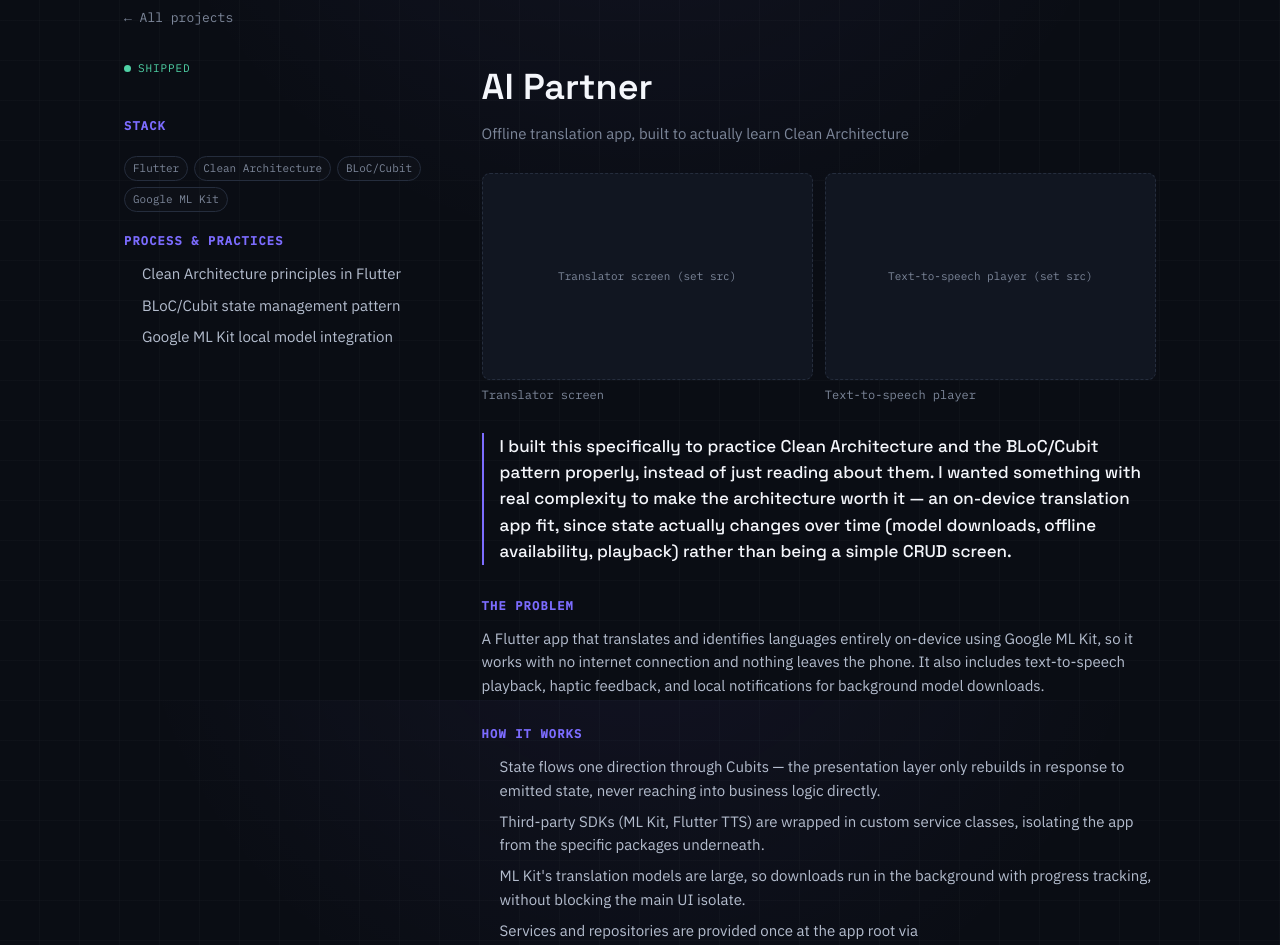
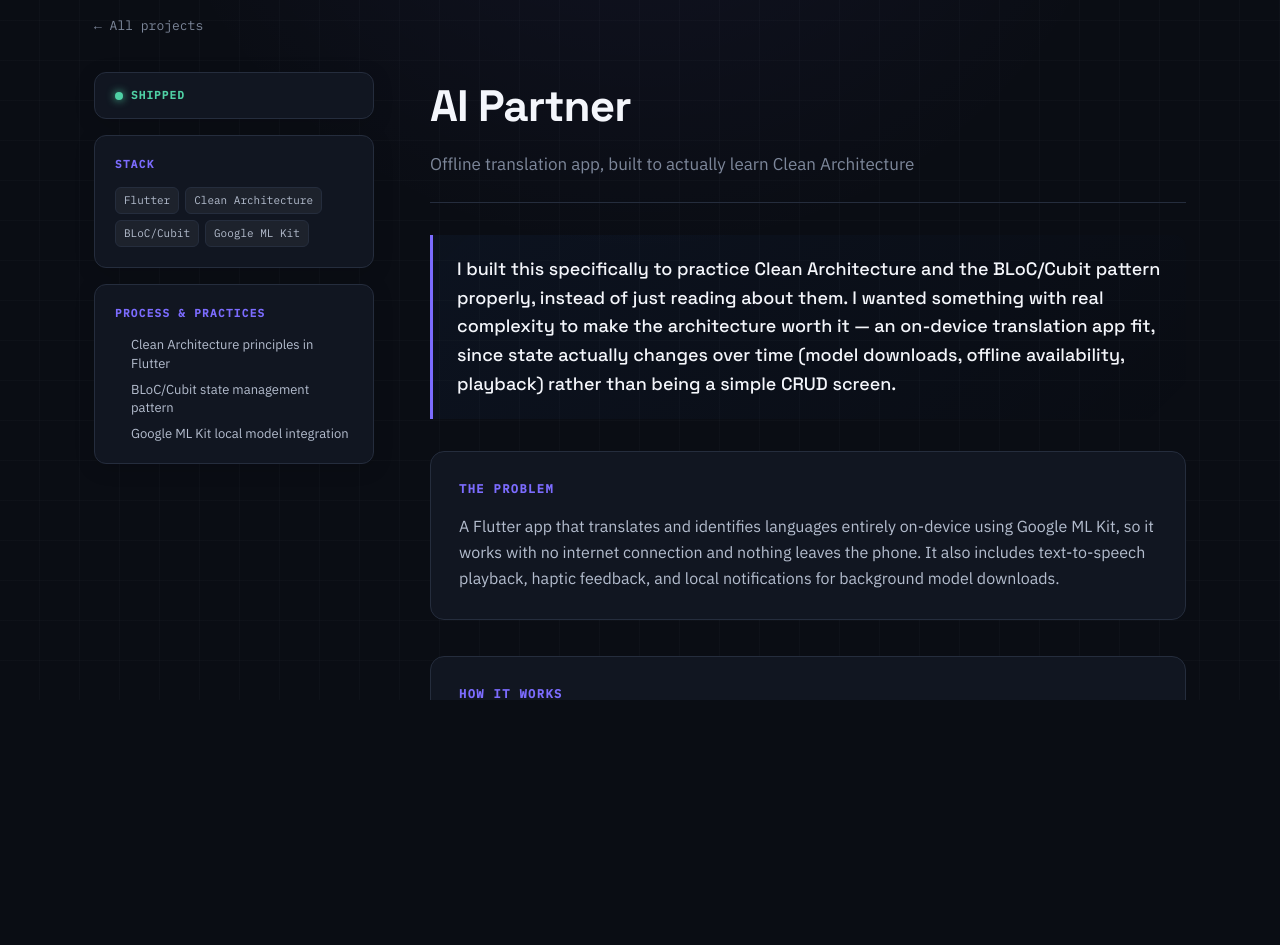
Before and after one commit to jecem-ben-slama/portfoliov2, an Angular app: page /projects/ai-partner in a window 1280 px wide. Shown: the part 100-1045 px from the top of the page. After the commit the page ends 800 px from the top, so only its background shows below. Built offline with nearby package versions, Linux system fonts and the light colour scheme.

Commit message:
update project-details UI

```diff
--- a/src/app/core/i18n/en.ts
+++ b/src/app/core/i18n/en.ts
@@ -36,13 +36,13 @@ export const en = {
     viewProject: 'View project',
     viewCode: 'View code',
     readMore: 'Read the breakdown',
-    // Add these project detail labels:
     allProjects: 'All projects',
     liveDemo: 'Live demo',
-    downloadApk: "Download APK",
-  launchDemo: "Launch Emulator",
-  closeDemo: "Close Emulator",
+    downloadApk: 'Download APK',
+    launchDemo: 'Launch Emulator',
+    closeDemo: 'Close Emulator',
     github: 'GitHub',
+    access: 'Access',
     stack: 'Stack',
     problem: 'The problem',
     howItWorks: 'How it works',
--- a/src/app/core/i18n/fr.ts
+++ b/src/app/core/i18n/fr.ts
@@ -36,13 +36,13 @@ export const fr = {
     setImage: 'image : définir project.image',
     viewCode: 'Voir le code',
     readMore: 'Lire l’analyse détaillée',
-    // Add these project detail labels:
     allProjects: 'Tous les projets',
     liveDemo: 'Démo en direct',
     downloadApk: "Télécharger l'APK",
-  launchDemo: "Lancer l'émulateur",
-  closeDemo: "Fermer l'émulateur",
+    launchDemo: "Lancer l'émulateur",
+    closeDemo: "Fermer l'émulateur",
     github: 'GitHub',
+    access: 'Accès',
     stack: 'Technologies',
     problem: 'Le problème',
     howItWorks: 'Fonctionnement',
--- a/src/app/features/projects/project-detail/project-detail.component.html
+++ b/src/app/features/projects/project-detail/project-detail.component.html
@@ -3,103 +3,135 @@
     <a routerLink="/" fragment="projects" class="back-link">&larr; {{ i18n.t('projects.allProjects') }}</a>
 
     <div class="split">
-      <!-- 30% sticky sidebar -->
       <aside class="sidebar">
+        <div class="sidebar-card status-card">
           <span class="status" [class.active]="project.status === 'shipped'"
             [class.progress]="project.status === 'in-progress'" [class.draft]="project.status === 'draft'">
             <span class="status-dot"></span>{{ project.status }}
           </span>
-
-        <div class="links">
-          <!-- Standard Live Demo Link (Fallback) -->
-          <a *ngIf="project.demoUrl" [href]="project.demoUrl" target="_blank" rel="noopener" class="btn primary">
-            {{ i18n.t('projects.liveDemo') }}
-          </a>
-
-          <!-- Direct APK/Release Download Link -->
-          <a *ngIf="project.releaseUrl" [href]="project.releaseUrl" target="_blank" rel="noopener" class="btn primary">
-            {{ i18n.t('projects.downloadApk') }}
-          </a>
-
-          <!-- Interactive Appetize Iframe Toggle Button -->
-          <button *ngIf="project.appetizeUrl" (click)="toggleDemo()" class="btn secondary">
-            {{ isDemoActive ? i18n.t('projects.closeDemo') : i18n.t('projects.launchDemo') }}
-          </button>
-
-          <!-- GitHub Repo Link -->
-          <a *ngIf="project.githubUrl" [href]="project.githubUrl" target="_blank" rel="noopener" class="btn">
-            {{ i18n.t('projects.github') }}
-          </a>
         </div>
 
+        <div class="sidebar-card stack-card" *ngIf="project.tags.length">
           <h3 class="side-heading">{{ i18n.t('projects.stack') }}</h3>
           <div class="tags">
             <span class="tag" *ngFor="let t of project.tags">{{ t }}</span>
           </div>
+        </div>
 
-        <!-- Process & practices -->
-        <section class="block sidebar-block" *ngIf="getLocalizedArray(project.learned).length > 0">
+        <div class="sidebar-card links-card"
+          *ngIf="project.demoUrl || project.releaseUrl || project.appetizeUrl || project.githubUrl">
+          <h3 class="side-heading">{{ i18n.t('projects.access') }}</h3>
+          <div class="links">
+            <a *ngIf="project.demoUrl" [href]="project.demoUrl" target="_blank" rel="noopener" class="btn primary">
+              {{ i18n.t('projects.liveDemo') }} &nearr;
+            </a>
+            <a *ngIf="project.releaseUrl" [href]="project.releaseUrl" target="_blank" rel="noopener"
+              class="btn primary">
+              {{ i18n.t('projects.downloadApk') }} &darr;
+            </a>
+            <button *ngIf="project.appetizeUrl" (click)="toggleDemo()" class="btn secondary">
+              {{ isDemoActive ? i18n.t('projects.closeDemo') : i18n.t('projects.launchDemo') }}
+            </button>
+            <a *ngIf="project.githubUrl" [href]="project.githubUrl" target="_blank" rel="noopener" class="btn">
+              {{ i18n.t('projects.github') }} &nearr;
+            </a>
+          </div>
+        </div>
+
+        <!-- Desktop-only: Process & Practices in Sidebar -->
+        <div class="sidebar-card practices-card desktop-practices"
+          *ngIf="getLocalizedArray(project.learned).length > 0">
           <h3 class="side-heading">{{ i18n.t('projects.processPractices') }}</h3>
           <ul class="sidebar-list">
             <li *ngFor="let l of getLocalizedArray(project.learned)">{{ l }}</li>
           </ul>
-        </section>
+        </div>
       </aside>
 
-      <!-- 70% main content -->
       <main class="main">
+        <header class="main-header">
           <h1>{{ project.name }}</h1>
           <p class="tagline">{{ getLocalized(project.tagline) }}</p>
+        </header>
 
-        <!-- Interactive Emulator Section (Lazy-loaded) -->
+        <div class="hook-card" *ngIf="project.hook">
+          <p class="hook">{{ getLocalized(project.hook) }}</p>
+        </div>
+
         <div class="emulator-wrapper" *ngIf="project.appetizeUrl && isDemoActive">
-          <iframe [src]="getSanitizerUrl(project.appetizeUrl)" width="375" height="800" frameborder="0" scrolling="no">
+          <div class="emulator-container">
+            <iframe [src]="getSanitizerUrl(project.appetizeUrl)" width="375" height="800" frameborder="0"
+              scrolling="no">
             </iframe>
           </div>
-
-        <div class="gallery" *ngIf="project.screenshots?.length">
-          <figure *ngFor="let s of project.screenshots">
-            <img *ngIf="s.src; else shotPlaceholder" [src]="s.src" [alt]="getLocalized(s.caption)" />
-            <ng-template #shotPlaceholder>
-              <div class="img-placeholder">{{ getLocalized(s.caption) }} (set src)</div>
-            </ng-template>
-            <figcaption>{{ getLocalized(s.caption) }}</figcaption>
-          </figure>
         </div>
 
-        <p class="hook">{{ getLocalized(project.hook) }}</p>
-
-        <section class="block">
+        <div class="content-sections">
+          <section class="block" *ngIf="project.problem">
             <h3>{{ i18n.t('projects.problem') }}</h3>
             <p>{{ getLocalized(project.problem) }}</p>
           </section>
 
-        <section class="block">
+          <section class="block" *ngIf="getLocalizedArray(project.how).length > 0">
             <h3>{{ i18n.t('projects.howItWorks') }}</h3>
-          <ul>
-            <li *ngFor="let step of getLocalizedArray(project.how)">{{ step }}</li>
+            <ul class="styled-list">
+              <li *ngFor="let step of getLocalizedArray(project.how)"><span>{{ step }}</span></li>
             </ul>
           </section>
 
-        <section class="block">
+          <section class="block" *ngIf="project.proud.length">
             <h3>{{ i18n.t('projects.proudOf') }}</h3>
-          <ul>
+            <ul class="proud-list">
               <li *ngFor="let p of project.proud">
-              <b>{{ getLocalized(p.title) }}</b> {{ getLocalized(p.detail) }}
+                <div class="proud-title"><b>{{ getLocalized(p.title) }}</b></div>
+                <div class="proud-detail">{{ getLocalized(p.detail) }}</div>
               </li>
             </ul>
           </section>
 
           <section class="block" *ngIf="getLocalizedArray(project.tradeoffs).length > 0">
             <h3>{{ i18n.t('projects.tradeoffs') }}</h3>
-          <ul>
-            <li *ngFor="let t of getLocalizedArray(project.tradeoffs)">{{ t }}</li>
+            <ul class="styled-list tradeoffs-list">
+              <li *ngFor="let t of getLocalizedArray(project.tradeoffs)"><span>{{ t }}</span></li>
             </ul>
+          </section>
+        </div>
+
+        <!-- Mobile-only: Process & Practices at the bottom just before screenshots -->
+        <div class="sidebar-card practices-card mobile-practices" *ngIf="getLocalizedArray(project.learned).length > 0">
+          <h3 class="side-heading">{{ i18n.t('projects.processPractices') }}</h3>
+          <ul class="sidebar-list">
+            <li *ngFor="let l of getLocalizedArray(project.learned)">{{ l }}</li>
+          </ul>
+        </div>
+
+        <section class="gallery-section" *ngIf="project.screenshots?.length">
+          <h3 class="gallery-heading">{{ i18n.t('projects.screenshots') }}</h3>
+          <div class="gallery">
+            <figure *ngFor="let s of project.screenshots">
+              <div class="img-container" (click)="s.src && openLightbox(s.src, getLocalized(s.caption))">
+                <img *ngIf="s.src; else shotPlaceholder" [src]="s.src" [alt]="getLocalized(s.caption)" />
+                <ng-template #shotPlaceholder>
+                  <div class="img-placeholder">{{ getLocalized(s.caption) }} (set src)</div>
+                </ng-template>
+              </div>
+              <figcaption>{{ getLocalized(s.caption) }}</figcaption>
+            </figure>
+          </div>
         </section>
       </main>
     </div>
   </div>
 </ng-container>
+
+<!-- Lightbox overlay -->
+<div class="lightbox" *ngIf="lightboxImage" (click)="closeLightbox()">
+  <button class="lightbox-close" (click)="closeLightbox(); $event.stopPropagation()">&times;</button>
+  <figure>
+    <img [src]="lightboxImage" [alt]="lightboxCaption" (click)="$event.stopPropagation()" />
+    <figcaption *ngIf="lightboxCaption">{{ lightboxCaption }}</figcaption>
+  </figure>
+</div>
 
 <ng-template #notFound>
   <div class="not-found">
--- a/src/app/features/projects/project-detail/project-detail.component.scss
+++ b/src/app/features/projects/project-detail/project-detail.component.scss
@@ -1,75 +1,134 @@
 .detail-page {
-  max-width: 1080px;
+  max-width: 1140px;
   margin: 0 auto;
-  padding: 40px 24px 96px;
+  padding: 48px 24px 120px;
 }
 
 .back-link {
-  display: inline-block;
+  display: inline-flex;
+  align-items: center;
+  gap: 8px;
   font-family: 'IBM Plex Mono', monospace;
   font-size: 13px;
   color: var(--muted);
   text-decoration: none;
-  margin-bottom: 32px;
+  margin-bottom: 36px;
+  transition: color 0.2s ease, transform 0.2s ease;
 }
 .back-link:hover {
   color: var(--signal);
+  transform: translateX(-4px);
 }
+
+/* ---------- Split layout ---------- */
 
 .split {
   display: grid;
-  grid-template-columns: 30% 1fr;
-  gap: 48px;
+  grid-template-columns: 280px 1fr;
+  column-gap: 56px;
   align-items: start;
 }
 
 .sidebar {
-  position: sticky;
-  top: 88px;
   display: flex;
   flex-direction: column;
-  gap: 20px;
+  gap: 16px;
+}
+
+.main {
+  display: flex;
+  flex-direction: column;
+  gap: 32px;
+}
+
+/* ---------- Sidebar cards ---------- */
+
+.sidebar-card {
+  background: var(--ink-raised, rgba(255, 255, 255, 0.02));
+  border: 1px solid var(--line, rgba(255, 255, 255, 0.08));
+  border-radius: 12px;
+  padding: 20px;
+  box-shadow: 0 4px 20px rgba(0, 0, 0, 0.15);
+}
+
+.status-card {
+  padding: 14px 20px;
+  display: flex;
+  align-items: center;
 }
 
 .status {
   display: inline-flex;
   align-items: center;
-  gap: 7px;
+  gap: 8px;
   font-family: 'IBM Plex Mono', monospace;
   font-size: 11px;
-  letter-spacing: 0.08em;
+  letter-spacing: 0.1em;
   text-transform: uppercase;
-  width: fit-content;
+  font-weight: 600;
 }
 .status-dot {
-  width: 7px;
-  height: 7px;
+  width: 8px;
+  height: 8px;
   border-radius: 50%;
   background: currentColor;
+  box-shadow: 0 0 8px currentColor;
 }
-.status.active {
-  color: var(--state);
-}
-.status.progress {
-  color: var(--signal);
-}
-.status.draft {
-  color: var(--muted);
-}
+.status.active { color: var(--state, #10B981); }
+.status.progress { color: var(--signal, #3B82F6); }
+.status.draft { color: var(--muted, #6B7280); }
 
 .links {
   display: flex;
+  flex-direction: column;
   gap: 10px;
-  flex-wrap: wrap;
+  margin-top: 12px;
+}
+
+.links .btn {
+  display: flex;
+  justify-content: center;
+  align-items: center;
+  width: 100%;
+  text-align: center;
+  padding: 10px 16px;
+  border-radius: 8px;
+  font-size: 13px;
+  font-family: 'IBM Plex Mono', monospace;
+  text-decoration: none;
+  font-weight: 500;
+  transition: background 0.2s, transform 0.1s, border-color 0.2s;
+  box-sizing: border-box;
+}
+
+.links .btn.primary {
+  background: var(--signal);
+  color: var(--ink, #000);
+  border: 1px solid transparent;
+}
+.links .btn.primary:hover {
+  filter: brightness(1.1);
+}
+
+.links .btn.secondary,
+.links .btn:not(.primary) {
+  background: transparent;
+  border: 1px solid var(--line);
+  color: var(--paper, #fff);
+}
+.links .btn.secondary:hover,
+.links .btn:not(.primary):hover {
+  border-color: var(--signal);
+  color: var(--signal);
 }
 
 .side-heading {
   font-family: 'IBM Plex Mono', monospace;
-  font-size: 12px;
-  letter-spacing: 0.1em;
+  font-size: 11px;
+  letter-spacing: 0.12em;
   text-transform: uppercase;
   color: var(--signal);
-  margin: 0;
+  margin: 0 0 14px 0;
 }
 
 .tags {
@@ -78,102 +137,335 @@
   gap: 6px;
 }
 
+.tag {
+  font-family: 'IBM Plex Mono', monospace;
+  font-size: 11px;
+  padding: 4px 8px;
+  background: rgba(255, 255, 255, 0.05);
+  border: 1px solid var(--line);
+  border-radius: 6px;
+  color: var(--paper-dim, #ccc);
+}
+
+.sidebar-list {
+  margin: 0;
+  padding-left: 16px;
+  font-size: 13px;
+  color: var(--paper-dim);
+  display: flex;
+  flex-direction: column;
+  gap: 8px;
+}
+.sidebar-list li {
+  line-height: 1.4;
+}
+
+/* Visibility toggles for desktop vs mobile placement */
+.desktop-practices {
+  display: block;
+}
+.mobile-practices {
+  display: none;
+}
+
+/* ---------- Main content ---------- */
+
+.main-header {
+  border-bottom: 1px solid var(--line);
+  padding-bottom: 24px;
+}
+
 .main h1 {
-  font-size: clamp(26px, 4vw, 36px);
+  font-size: clamp(32px, 4vw, 44px);
+  font-weight: 700;
+  letter-spacing: -0.02em;
+  margin: 0 0 12px 0;
+  color: var(--paper);
+}
+
+.tagline {
+  color: var(--muted);
+  font-size: 17px;
+  line-height: 1.5;
+  margin: 0;
+}
+
+.hook-card {
+  background: linear-gradient(135deg, rgba(59, 130, 246, 0.05), transparent);
+  border-left: 3px solid var(--signal);
+  border-radius: 0 12px 12px 0;
+  padding: 20px 24px;
+}
+.hook {
+  font-family: 'Space Grotesk', sans-serif;
+  font-size: 18px;
+  font-weight: 500;
+  line-height: 1.6;
+  color: var(--paper);
+  margin: 0;
+}
+
+.emulator-wrapper {
+  display: flex;
+  justify-content: center;
+  background: var(--ink-raised);
+  border: 1px solid var(--line);
+  border-radius: 16px;
+  padding: 24px;
+  margin: 8px 0;
+}
+.emulator-container {
+  border-radius: 12px;
+  overflow: hidden;
+  box-shadow: 0 20px 40px rgba(0,0,0,0.4);
+}
+
+.content-sections {
+  display: flex;
+  flex-direction: column;
+  gap: 36px;
+}
+
+.block {
+  background: var(--ink-raised, rgba(255, 255, 255, 0.01));
+  border: 1px solid var(--line, rgba(255, 255, 255, 0.05));
+  border-radius: 14px;
+  padding: 28px;
+}
+
+.block h3 {
+  font-family: 'IBM Plex Mono', monospace;
+  font-size: 12px;
+  letter-spacing: 0.12em;
+  text-transform: uppercase;
+  color: var(--signal);
+  margin: 0 0 16px 0;
+  display: flex;
+  align-items: center;
+  gap: 8px;
+}
+
+.block p {
+  margin: 0;
+  font-size: 16px;
+  line-height: 1.6;
+  color: var(--paper-dim, #d1d5db);
+}
+
+.styled-list {
+  margin: 0;
+  padding-left: 0;
+  list-style: none;
+  display: flex;
+  flex-direction: column;
+  gap: 12px;
+}
+.styled-list li {
+  position: relative;
+  padding-left: 20px;
+  font-size: 15px;
+  line-height: 1.5;
+  color: var(--paper-dim);
+}
+.styled-list li::before {
+  content: "›";
+  position: absolute;
+  left: 0;
+  color: var(--signal);
+  font-weight: bold;
+  font-size: 18px;
+  line-height: 1;
+}
+
+.proud-list {
+  margin: 0;
+  padding: 0;
+  list-style: none;
+  display: flex;
+  flex-direction: column;
+  gap: 16px;
+}
+.proud-list li {
+  background: rgba(255, 255, 255, 0.02);
+  border: 1px solid var(--line);
+  border-radius: 8px;
+  padding: 16px;
+}
+.proud-title {
+  font-size: 15px;
+  color: var(--paper);
   margin-bottom: 6px;
 }
-.tagline {
+.proud-title b {
+  font-weight: 600;
+}
+.proud-detail {
+  font-size: 14px;
   color: var(--muted);
-  font-size: 15px;
-  margin: 0 0 28px;
+  line-height: 1.5;
+}
+
+/* ---------- Gallery ---------- */
+
+.gallery-heading {
+  font-family: 'IBM Plex Mono', monospace;
+  font-size: 12px;
+  letter-spacing: 0.12em;
+  text-transform: uppercase;
+  color: var(--signal);
+  margin: 0 0 16px 0;
 }
 
 .gallery {
   display: grid;
-  grid-template-columns: repeat(auto-fit, minmax(220px, 1fr));
+  grid-template-columns: repeat(auto-fit, minmax(160px, 1fr));
   gap: 12px;
-  margin-bottom: 28px;
+  max-width: 720px;
 }
 .gallery figure {
   margin: 0;
+  display: flex;
+  flex-direction: column;
+}
+
+.img-container {
+  border-radius: 10px;
+  overflow: hidden;
+  border: 1px solid var(--line);
+  background: var(--ink-raised);
+  aspect-ratio: 4 / 3;
+  cursor: zoom-in;
 }
 .gallery img {
   width: 100%;
-  border-radius: 8px;
-  border: 1px solid var(--line);
+  height: 100%;
+  object-fit: cover;
   display: block;
+  transition: transform 0.3s ease;
 }
+.gallery img:hover {
+  transform: scale(1.04);
+}
+
 .gallery figcaption {
-  font-size: 12px;
+  font-size: 11.5px;
   color: var(--muted);
   margin-top: 6px;
   font-family: 'IBM Plex Mono', monospace;
 }
+
 .img-placeholder {
   width: 100%;
-  aspect-ratio: 16 / 10;
-  border-radius: 8px;
+  height: 100%;
   background: var(--ink-raised);
-  border: 1px dashed var(--line);
   display: flex;
   align-items: center;
   justify-content: center;
   text-align: center;
-  padding: 10px;
+  padding: 12px;
   font-family: 'IBM Plex Mono', monospace;
   font-size: 11px;
   color: var(--muted);
 }
 
-.hook {
-  font-family: 'Space Grotesk', sans-serif;
-  font-size: 17px;
-  font-weight: 500;
-  border-left: 2px solid var(--signal);
-  padding-left: 16px;
-  margin: 0 0 32px;
+/* Lightbox overlay */
+.lightbox {
+  position: fixed;
+  inset: 0;
+  background: rgba(0, 0, 0, 0.85);
+  display: flex;
+  flex-direction: column;
+  align-items: center;
+  justify-content: center;
+  gap: 16px;
+  z-index: 1000;
+  padding: 40px 24px;
+  cursor: zoom-out;
+}
+.lightbox img {
+  max-width: min(90vw, 900px);
+  max-height: 80vh;
+  border-radius: 8px;
+  box-shadow: 0 20px 60px rgba(0, 0, 0, 0.5);
+  cursor: default;
+}
+.lightbox figcaption {
+  color: var(--paper-dim, #ddd);
+  font-family: 'IBM Plex Mono', monospace;
+  font-size: 13px;
+  text-align: center;
+}
+.lightbox-close {
+  position: absolute;
+  top: 24px;
+  right: 24px;
+  background: none;
+  border: 1px solid var(--line);
+  color: var(--paper, #fff);
+  width: 36px;
+  height: 36px;
+  border-radius: 50%;
+  font-size: 16px;
+  cursor: pointer;
+  display: flex;
+  align-items: center;
+  justify-content: center;
+}
+.lightbox-close:hover {
+  border-color: var(--signal);
+  color: var(--signal);
 }
 
-.block {
-  margin-bottom: 28px;
-}
-.block h3 {
-  font-family: 'IBM Plex Mono', monospace;
-  font-size: 12px;
-  letter-spacing: 0.1em;
-  text-transform: uppercase;
-  color: var(--signal);
-  margin: 0 0 12px;
-}
-.block p {
-  margin: 0;
-  font-size: 15px;
-  color: var(--paper-dim);
-}
-.block ul {
-  margin: 0;
-  padding-left: 18px;
-  font-size: 15px;
-  color: var(--paper-dim);
-}
-.block li {
-  margin-bottom: 8px;
-}
-.block li b {
-  color: var(--paper);
-  font-weight: 500;
-}
+/* ---------- Not found ---------- */
 
 .not-found {
   text-align: center;
-  padding: 96px 24px;
+  padding: 120px 24px;
+  display: flex;
+  flex-direction: column;
+  align-items: center;
+  gap: 20px;
+}
+.not-found p {
+  font-size: 18px;
+  color: var(--muted);
+}
+.not-found .btn {
+  padding: 10px 20px;
+  background: var(--ink-raised);
+  border: 1px solid var(--line);
+  color: var(--paper);
+  border-radius: 8px;
+  text-decoration: none;
+  font-family: 'IBM Plex Mono', monospace;
 }
 
-@media (max-width: 800px) {
+/* ---------- Mobile View ---------- */
+
+@media (max-width: 900px) {
   .split {
-    grid-template-columns: 1fr;
+    display: flex;
+    flex-direction: column;
+    row-gap: 24px;
   }
-  .sidebar {
-    position: static;
+
+  /* Swap visibility so process sits at bottom right before screenshots */
+  .desktop-practices {
+    display: none;
+  }
+  .mobile-practices {
+    display: block;
   }
 }
+
+@media (max-width: 600px) {
+  .detail-page {
+    padding: 24px 16px 80px;
+  }
+  .block {
+    padding: 20px;
+  }
+  .gallery {
+    grid-template-columns: repeat(auto-fit, minmax(130px, 1fr));
+  }
+}
--- a/src/app/features/projects/project-detail/project-detail.component.ts
+++ b/src/app/features/projects/project-detail/project-detail.component.ts
@@ -57,4 +57,15 @@ export class ProjectDetailComponent {
     const lang = this.i18n.language() as Language;
     return field[lang] || field.en || [];
   }
+  lightboxImage: string | null = null;
+  lightboxCaption: string = '';
+
+  openLightbox(src: string, caption: string): void {
+    this.lightboxImage = src;
+    this.lightboxCaption = caption;
+  }
+
+  closeLightbox(): void {
+    this.lightboxImage = null;
+  }
 }
--- a/src/styles.scss
+++ b/src/styles.scss
@@ -65,6 +65,9 @@
 html,
 body {
   height: 100%;
+  width: 100%;
+  max-width: 100%;
+  overflow-x: hidden; // guards against any element that slightly overflows 100vw
 }
 
 body {
@@ -176,6 +179,7 @@ a {
   max-width: var(--content-width);
   margin: 0 auto;
   padding: 72px 24px;
+  width: 100%; // ensures it never exceeds its centered max-width, no lopsided overflow
 }
 
 .section-head {
```
Lines whose indentation alone changed are shown as unchanged.
